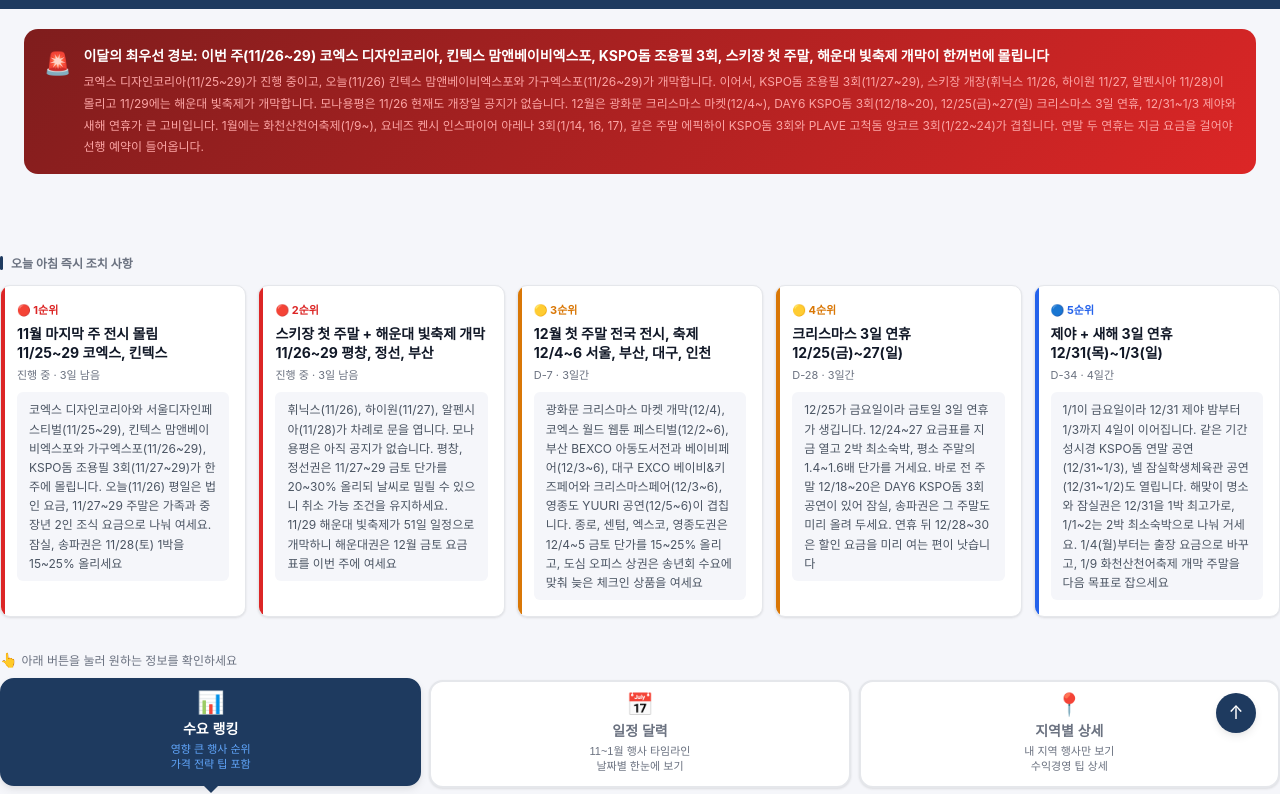
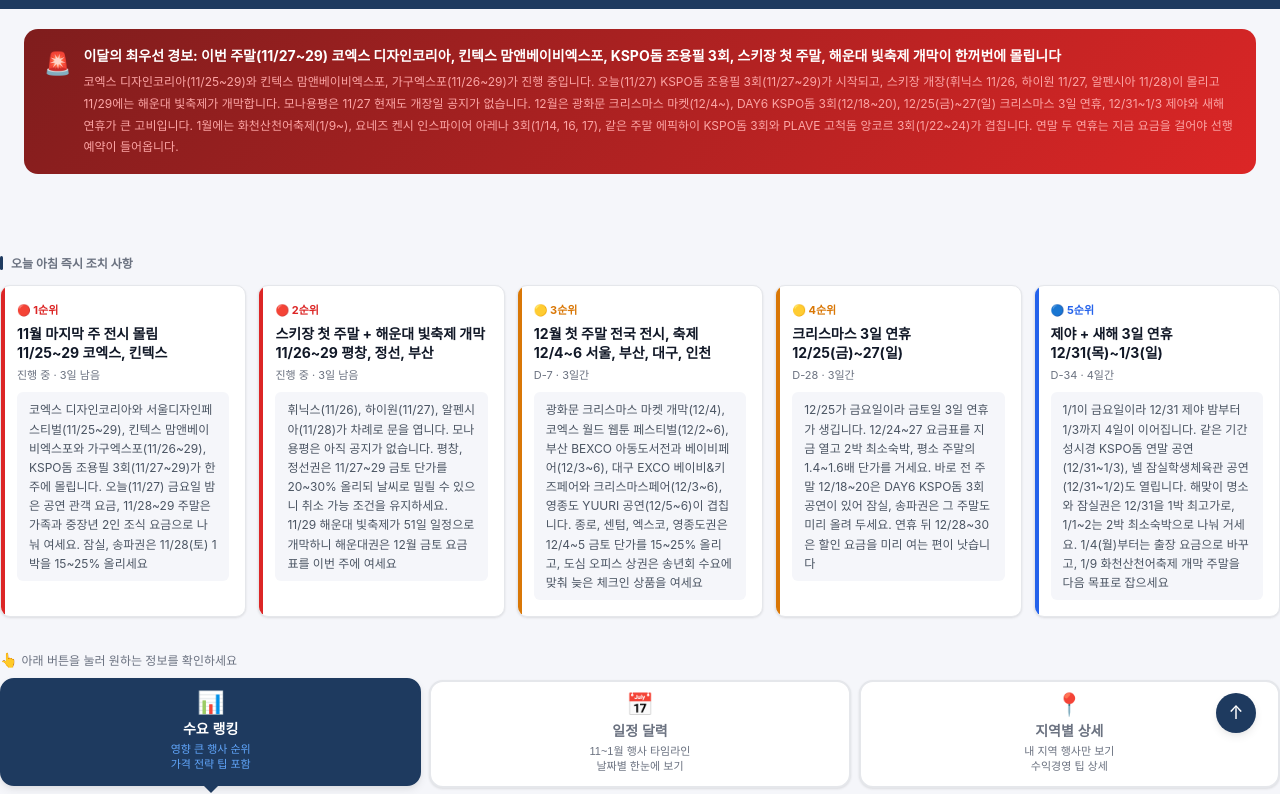
Before and after one commit to okipxokipx-code/rm-dashboard, a plain HTML site: page index.html in a window 1280 px wide. Shown: the part 43-837 px from the top of the page. Drawn offline with Linux system fonts and the light colour scheme.

Commit message:
대시보드 자동 갱신: 2026-11-27

```diff
--- a/index.html
+++ b/index.html
@@ -542,8 +542,8 @@
   <div class="alert-banner">
     <div class="icon">🚨</div>
     <div>
-      <strong>이달의 최우선 경보: 이번 주(11/26~29) 코엑스 디자인코리아, 킨텍스 맘앤베이비엑스포, KSPO돔 조용필 3회, 스키장 첫 주말, 해운대 빛축제 개막이 한꺼번에 몰립니다</strong>
-      <p>코엑스 디자인코리아(11/25~29)가 진행 중이고, 오늘(11/26) 킨텍스 맘앤베이비엑스포와 가구엑스포(11/26~29)가 개막합니다. 이어서, KSPO돔 조용필 3회(11/27~29), 스키장 개장(휘닉스 11/26, 하이원 11/27, 알펜시아 11/28)이 몰리고 11/29에는 해운대 빛축제가 개막합니다. 모나용평은 11/26 현재도 개장일 공지가 없습니다. 12월은 광화문 크리스마스 마켓(12/4~), DAY6 KSPO돔 3회(12/18~20), 12/25(금)~27(일) 크리스마스 3일 연휴, 12/31~1/3 제야와 새해 연휴가 큰 고비입니다. 1월에는 화천산천어축제(1/9~), 요네즈 켄시 인스파이어 아레나 3회(1/14, 16, 17), 같은 주말 에픽하이 KSPO돔 3회와 PLAVE 고척돔 앙코르 3회(1/22~24)가 겹칩니다. 연말 두 연휴는 지금 요금을 걸어야 선행 예약이 들어옵니다.</p>
+      <strong>이달의 최우선 경보: 이번 주말(11/27~29) 코엑스 디자인코리아, 킨텍스 맘앤베이비엑스포, KSPO돔 조용필 3회, 스키장 첫 주말, 해운대 빛축제 개막이 한꺼번에 몰립니다</strong>
+      <p>코엑스 디자인코리아(11/25~29)와 킨텍스 맘앤베이비엑스포, 가구엑스포(11/26~29)가 진행 중입니다. 오늘(11/27) KSPO돔 조용필 3회(11/27~29)가 시작되고, 스키장 개장(휘닉스 11/26, 하이원 11/27, 알펜시아 11/28)이 몰리고 11/29에는 해운대 빛축제가 개막합니다. 모나용평은 11/27 현재도 개장일 공지가 없습니다. 12월은 광화문 크리스마스 마켓(12/4~), DAY6 KSPO돔 3회(12/18~20), 12/25(금)~27(일) 크리스마스 3일 연휴, 12/31~1/3 제야와 새해 연휴가 큰 고비입니다. 1월에는 화천산천어축제(1/9~), 요네즈 켄시 인스파이어 아레나 3회(1/14, 16, 17), 같은 주말 에픽하이 KSPO돔 3회와 PLAVE 고척돔 앙코르 3회(1/22~24)가 겹칩니다. 연말 두 연휴는 지금 요금을 걸어야 선행 예약이 들어옵니다.</p>
     </div></div>
   </div>
 
@@ -554,7 +554,7 @@
       <div class="rank">🔴 1순위</div>
       <h4>11월 마지막 주 전시 몰림<br>11/25~29 코엑스, 킨텍스</h4>
       <div class="period js-dday">조용필 KSPO돔 3회 겹침</div>
-      <div class="tip">코엑스 디자인코리아와 서울디자인페스티벌(11/25~29), 킨텍스 맘앤베이비엑스포와 가구엑스포(11/26~29), KSPO돔 조용필 3회(11/27~29)가 한 주에 몰립니다. 오늘(11/26) 평일은 법인 요금, 11/27~29 주말은 가족과 중장년 2인 조식 요금으로 나눠 여세요. 잠실, 송파권은 11/28(토) 1박을 15~25% 올리세요</div>
+      <div class="tip">코엑스 디자인코리아와 서울디자인페스티벌(11/25~29), 킨텍스 맘앤베이비엑스포와 가구엑스포(11/26~29), KSPO돔 조용필 3회(11/27~29)가 한 주에 몰립니다. 오늘(11/27) 금요일 밤은 공연 관객 요금, 11/28~29 주말은 가족과 중장년 2인 조식 요금으로 나눠 여세요. 잠실, 송파권은 11/28(토) 1박을 15~25% 올리세요</div>
     </div>
     <div class="action-card urgent" data-event-start="2026-11-26" data-event-days="4">
       <div class="rank">🔴 2순위</div>
@@ -948,7 +948,7 @@
           </div>
       </div>
         <div class="month-block">
-        <div class="month-label">12월 ~ 1월 — 송년회, 겨울축제, 크리스마스 3일 연휴, 제야, 해맞이, 1월 겨울축제 (조사 마감 2027년 1/25)</div>
+        <div class="month-label">12월 ~ 1월 — 송년회, 겨울축제, 크리스마스 3일 연휴, 제야, 해맞이, 1월 겨울축제 (조사 마감 2027년 1/26)</div>
         <div class="timeline-grid">
           <div class="tl-row">
             <span class="tl-date">12.02 ~ 12.04</span>
@@ -1362,7 +1362,7 @@
       <a href="https://www.visitbusan.net" target="_blank">Visit Busan</a>
       <a href="https://festival.seoul.go.kr/" target="_blank">서울축제</a>
           </div>
-    <p style="font-size:11px;color:var(--sub);margin-top:10px">⚠ 일부 행사는 일정 미확정 또는 잠정 상태입니다. KBO 시즌은 11/8 한국시리즈로 끝났습니다. 제41회 골든디스크어워즈(1/9~10)는 베트남 하노이 개최라 국내 숙박 영향이 없어 뺐습니다. 화천산천어축제(1/9~31)는 관광공사 게시 기준, 평창송어축제(1/9~)는 잠정이며 얼음 두께에 따라 바뀔 수 있습니다. 스키장 개장일은 휘닉스 공지(11/26)와 보도(하이원 11/27, 알펜시아 11/28, 오크밸리 12/11) 기준이며 모나용평은 11/26 현재도 미발표입니다. 대관령눈꽃축제, 태백산 눈축제 2027 일정도 아직 발표 전입니다. 캣츠아이 첫 내한(2027.2.4 KSPO돔), 에듀케이션 코리아(코엑스 1.27~29 예정)는 조사 범위 밖이라 뺐습니다. 다이나믹듀오 연말 공연은 출처마다 날짜와 장소가 달라 넣지 않았습니다. 코엑스, 킨텍스, 벡스코 2027년 1월 전시 일정은 아직 공개되지 않았습니다. 12/31 제야, 카운트다운과 1/1 해맞이 행사 세부 일정은 주최 측 발표 전입니다. 최종 의사결정 전 반드시 주최 측 공식 채널을 확인하시기 바랍니다. | 회/실 수치는 행사 기간 내 예상 수요 밀도 지수(상대 비교용) | 조사 범위: 2026.11.26 ~ 2027.01.25 (D+60)</p>
+    <p style="font-size:11px;color:var(--sub);margin-top:10px">⚠ 일부 행사는 일정 미확정 또는 잠정 상태입니다. KBO 시즌은 11/8 한국시리즈로 끝났습니다. 제41회 골든디스크어워즈(1/9~10)는 베트남 하노이 개최라 국내 숙박 영향이 없어 뺐습니다. 화천산천어축제(1/9~31)는 관광공사 게시 기준, 평창송어축제(1/9~)는 잠정이며 얼음 두께에 따라 바뀔 수 있습니다. 스키장 개장일은 휘닉스 공지(11/26)와 보도(하이원 11/27, 알펜시아 11/28, 오크밸리 12/11) 기준이며 모나용평은 11/27 현재도 미발표입니다. 대관령눈꽃축제, 태백산 눈축제 2027 일정도 아직 발표 전입니다. 캣츠아이 첫 내한(2027.2.4 KSPO돔), 에듀케이션 코리아(코엑스 1.27~29 예정)는 조사 범위 밖이라 뺐습니다. 다이나믹듀오 연말 공연은 출처마다 날짜와 장소가 달라 넣지 않았습니다. 코엑스, 킨텍스, 벡스코 2027년 1월 전시 일정은 아직 공개되지 않았습니다. 12/31 제야, 카운트다운과 1/1 해맞이 행사 세부 일정은 주최 측 발표 전입니다. 최종 의사결정 전 반드시 주최 측 공식 채널을 확인하시기 바랍니다. | 회/실 수치는 행사 기간 내 예상 수요 밀도 지수(상대 비교용) | 조사 범위: 2026.11.26 ~ 2027.01.25 (D+60)</p>
   </div>
 
 </div><!-- /wrapper -->
```
